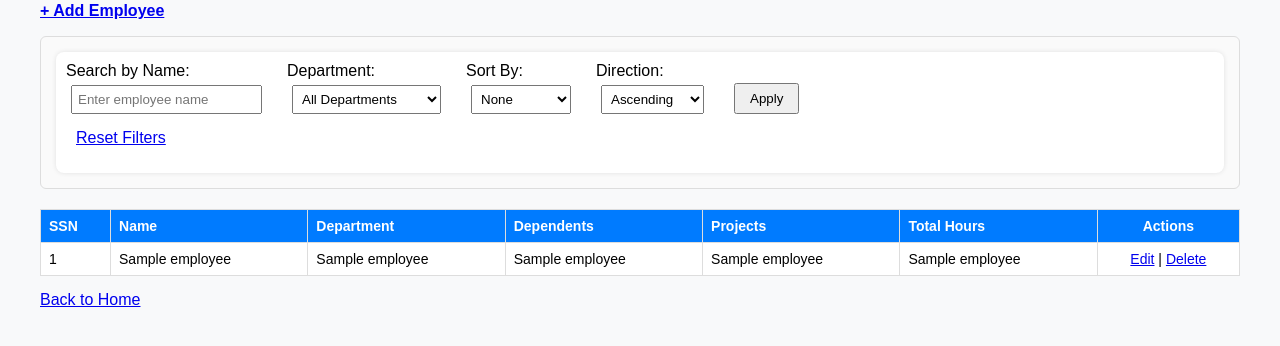
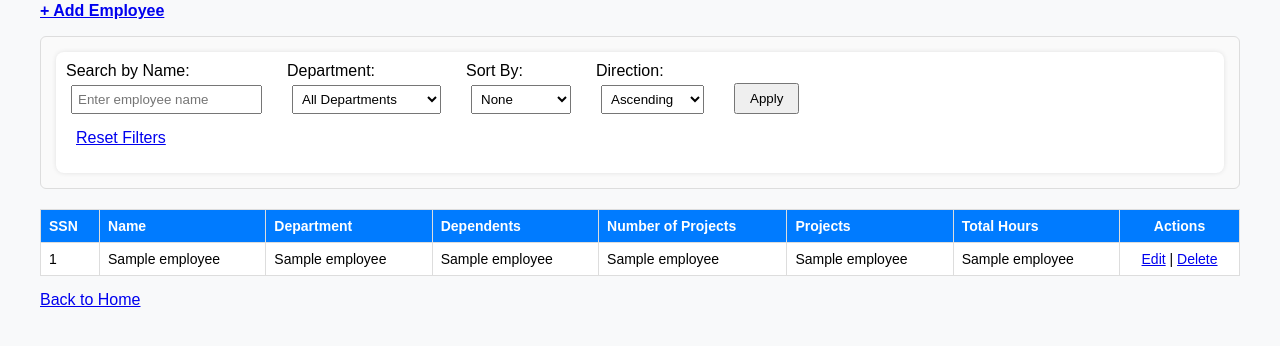
Before and after one commit to chehakchopra/A4-Database-Company-Project, a Flask app: page /employees in a window 1280 px wide. Shown: the part 134-480 px from the top of the page. Run offline with Flask 3, Linux system fonts and the light colour scheme; the visitor is signed in with stand-in values (Sample User, id 1); a database or web service that is not in the repository returns one stand-in record (values such as "Sample title"); some libraries are stand-ins or nearby versions.

Commit message:
Add num. projs to emp

```diff
--- a/app.py
+++ b/app.py
@@ -90,6 +90,7 @@ def employees():
             e.fname || ' ' || e.lname AS full_name,
             d.dname AS department,
             COUNT(DISTINCT dep.dependent_name) AS total_dependents,
+            COUNT(DISTINCT p.pname) AS num_projects,
             STRING_AGG(DISTINCT p.pname, ', ') AS projects,
             COALESCE(SUM(w.hours), 0) AS total_hours
         FROM employee e
--- a/templates/employees.html
+++ b/templates/employees.html
@@ -63,6 +63,7 @@
       <th>Name</th>
       <th>Department</th>
       <th>Dependents</th>
+      <th>Number of Projects</th>
       <th>Projects</th>
       <th>Total Hours</th>
       <th style="text-align:center;">Actions</th>
@@ -76,8 +77,9 @@
       <td>{{ emp[1] }}</td>
       <td>{{ emp[2] }}</td>
       <td>{{ emp[3] }}</td>
-      <td>{{ emp[4] or 'None' }}</td>
-      <td>{{ emp[5] }}</td>
+      <td>{{ emp[4] }}</td>
+      <td>{{ emp[5] or 'None' }}</td>
+      <td>{{ emp[6] }}</td>
       <td style="text-align:center;">
         <a href="{{ url_for('edit_employee', ssn=emp[0]) }}">Edit</a> |
         <a href="{{ url_for('delete_employee', ssn=emp[0]) }}" onclick="return confirm('Delete this employee?');">
```
